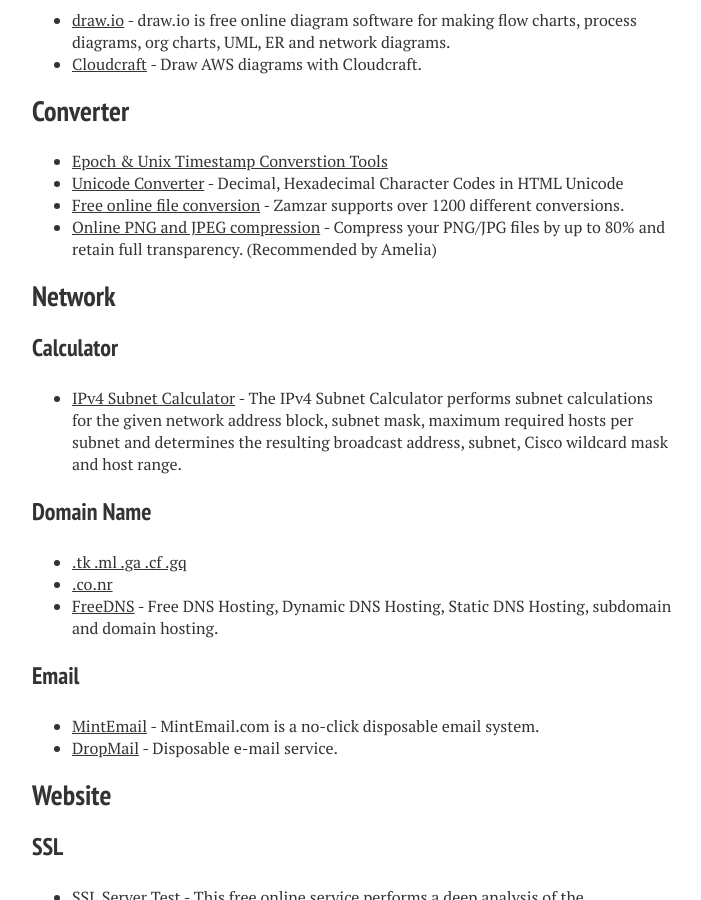
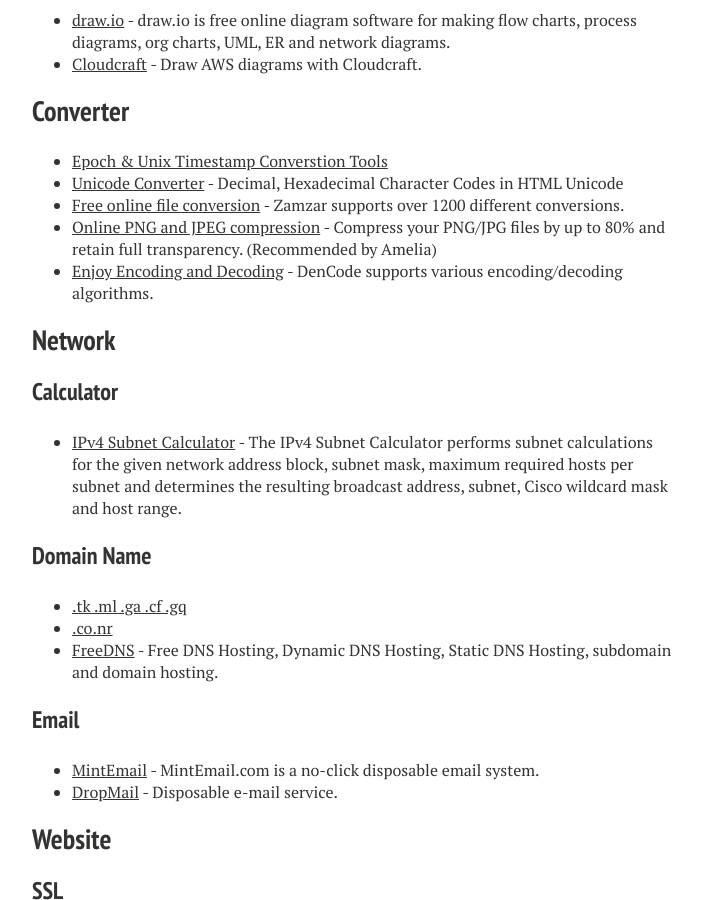
Before and after one commit to welkin872/welkin872.github.io, a Jekyll site: the page built from tools/index.md, in a window 1280 px wide and 900 px high, scrolled down 899 px. Shown: the whole window, without its empty margins (288-989 px from the left). Built offline with Jekyll 4.4.1, drawn with Linux system fonts in a browser that asks for light colours; nearby versions of some CDN libraries; comment, search, counter and statistics services are not loaded.

Commit message:
Add DenCode in tool section

```diff
--- a/tools/index.md
+++ b/tools/index.md
@@ -43,6 +43,7 @@ image:
 * [Unicode Converter](http://code.cside.com/3rdpage/us/unicode/converter.html "http://code.cside.com/3rdpage/us/unicode/converter.html") - Decimal, Hexadecimal Character Codes in HTML Unicode
 * [Free online file conversion](http://www.zamzar.com/ "http://www.zamzar.com/") - Zamzar supports over 1200 different conversions.
 * [Online PNG and JPEG compression](https://www.websiteplanet.com/webtools/imagecompressor/ "https://www.websiteplanet.com/webtools/imagecompressor/") - Compress your PNG/JPG files by up to 80% and retain full transparency. (Recommended by Amelia)
+* [Enjoy Encoding and Decoding](https://dencode.com/ "https://dencode.com/") - DenCode supports various encoding/decoding algorithms.
 
 ## Network
 
```
